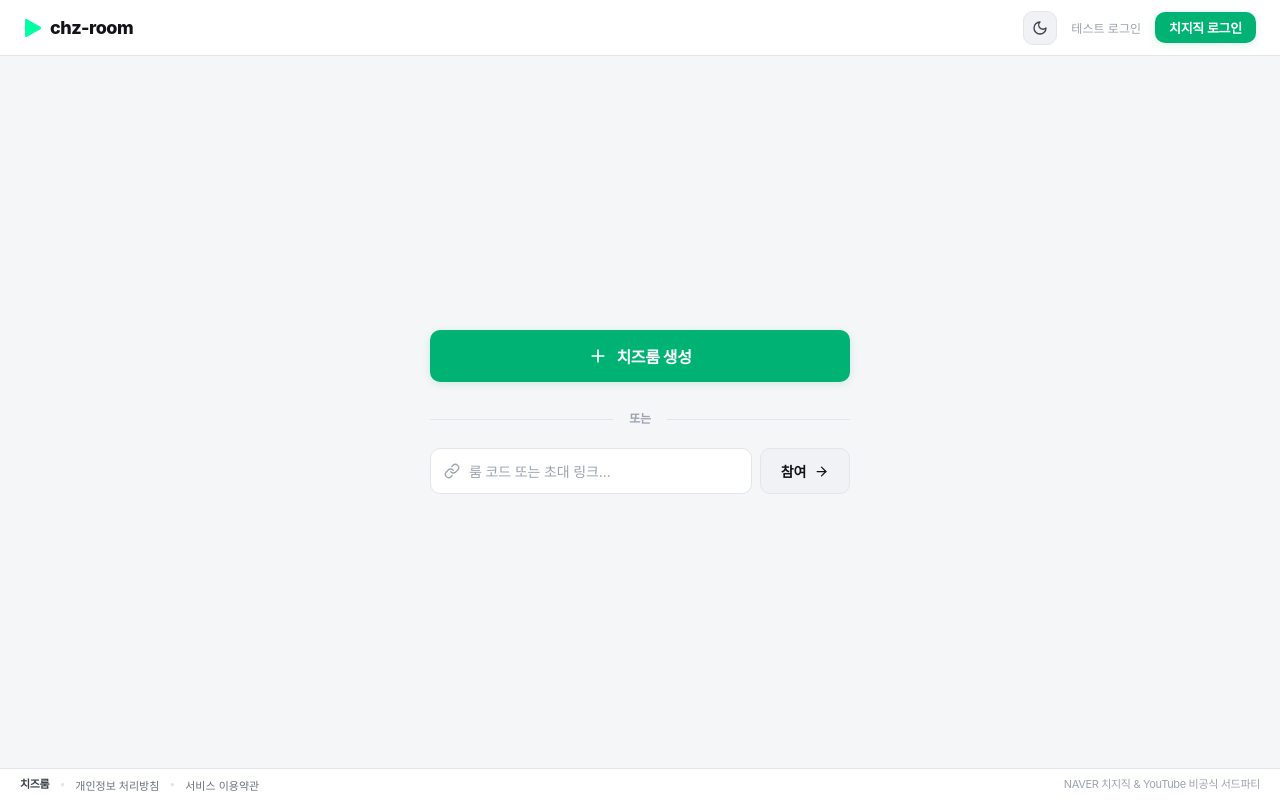
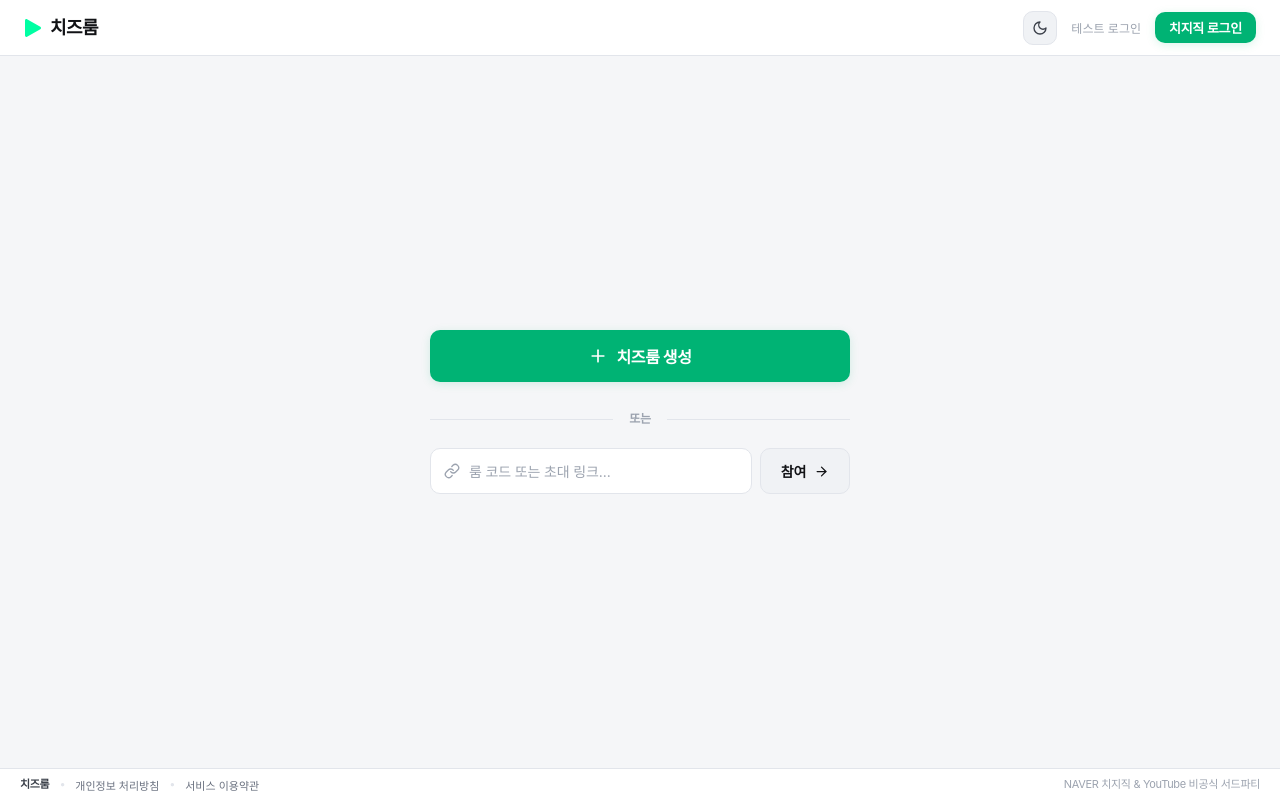
Before and after one commit to 4n3u/chz-room, a React (Vite) app in the folder client/: page / in a window 1280 px wide. Built offline with nearby package versions, Linux system fonts and the light colour scheme; no server answers; a web font is replaced by a local one.

Commit message:
feat: update brand name and tab title to 치즈룸

```diff
--- a/client/index.html
+++ b/client/index.html
@@ -4,7 +4,7 @@
     <meta charset="UTF-8" />
     <link rel="icon" type="image/png" href="/favicon.png" />
     <meta name="viewport" content="width=device-width, initial-scale=1.0" />
-    <title>chz-room</title>
+    <title>치즈룸</title>
 
     <!-- Pretendard Variable Font (All-in-one Korean & Latin Typography) -->
     <link rel="stylesheet" as="style" crossorigin href="https://cdn.jsdelivr.net/gh/orioncactus/pretendard@v1.3.9/dist/web/variable/pretendardvariable.min.css" />
--- a/client/src/components/Navbar.tsx
+++ b/client/src/components/Navbar.tsx
@@ -60,7 +60,7 @@ export const Navbar: React.FC<NavbarProps> = ({ onGoHome }) => {
         >
           <img
             src="/icon.svg"
-            alt="chz-room logo"
+            alt="치즈룸 로고"
             style={{
               width: 18,
               height: 18,
@@ -68,7 +68,7 @@ export const Navbar: React.FC<NavbarProps> = ({ onGoHome }) => {
               display: 'block',
             }}
           />
-          <span>chz-room</span>
+          <span>치즈룸</span>
         </div>
 
         {/* Right Section: Auth & Profile */}
```
